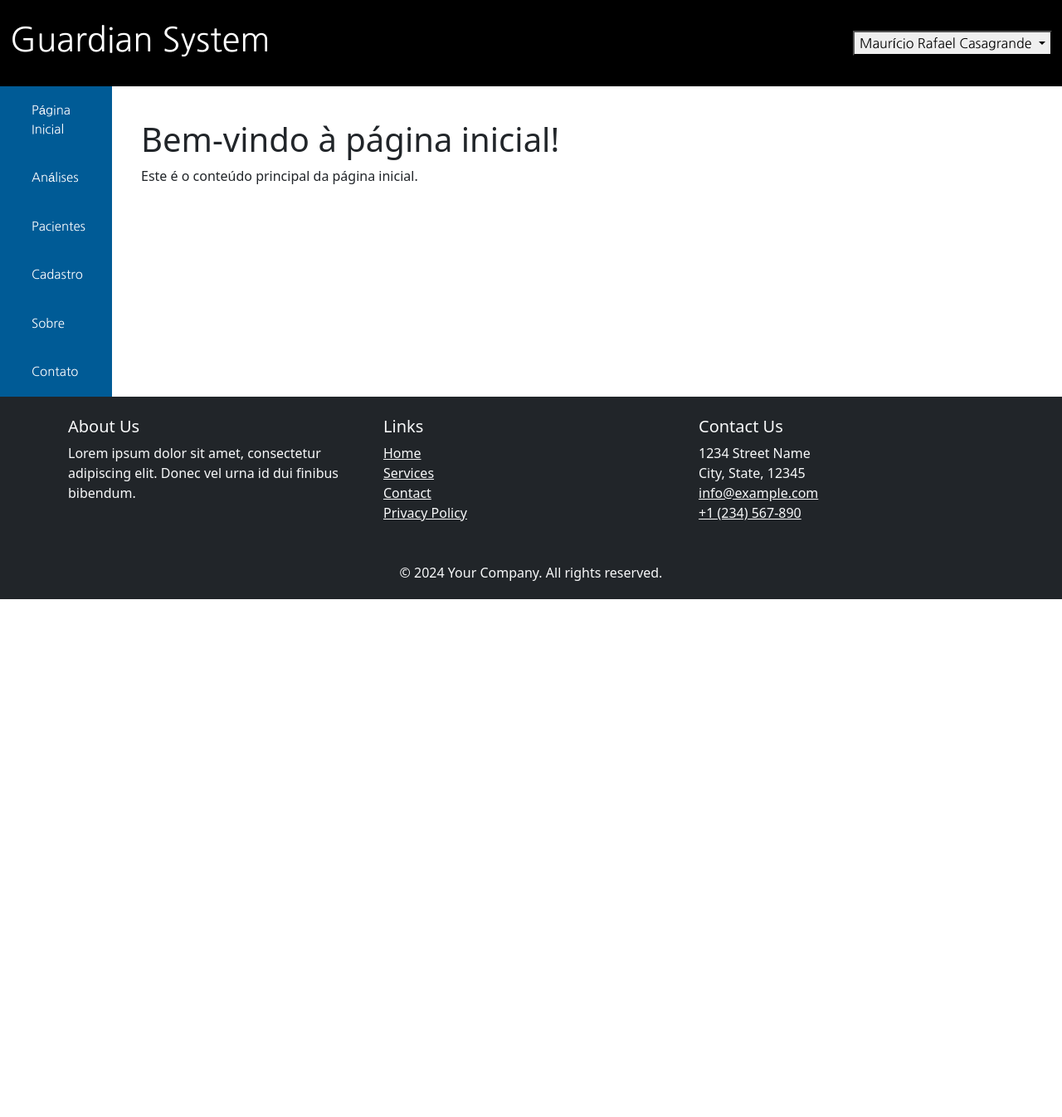
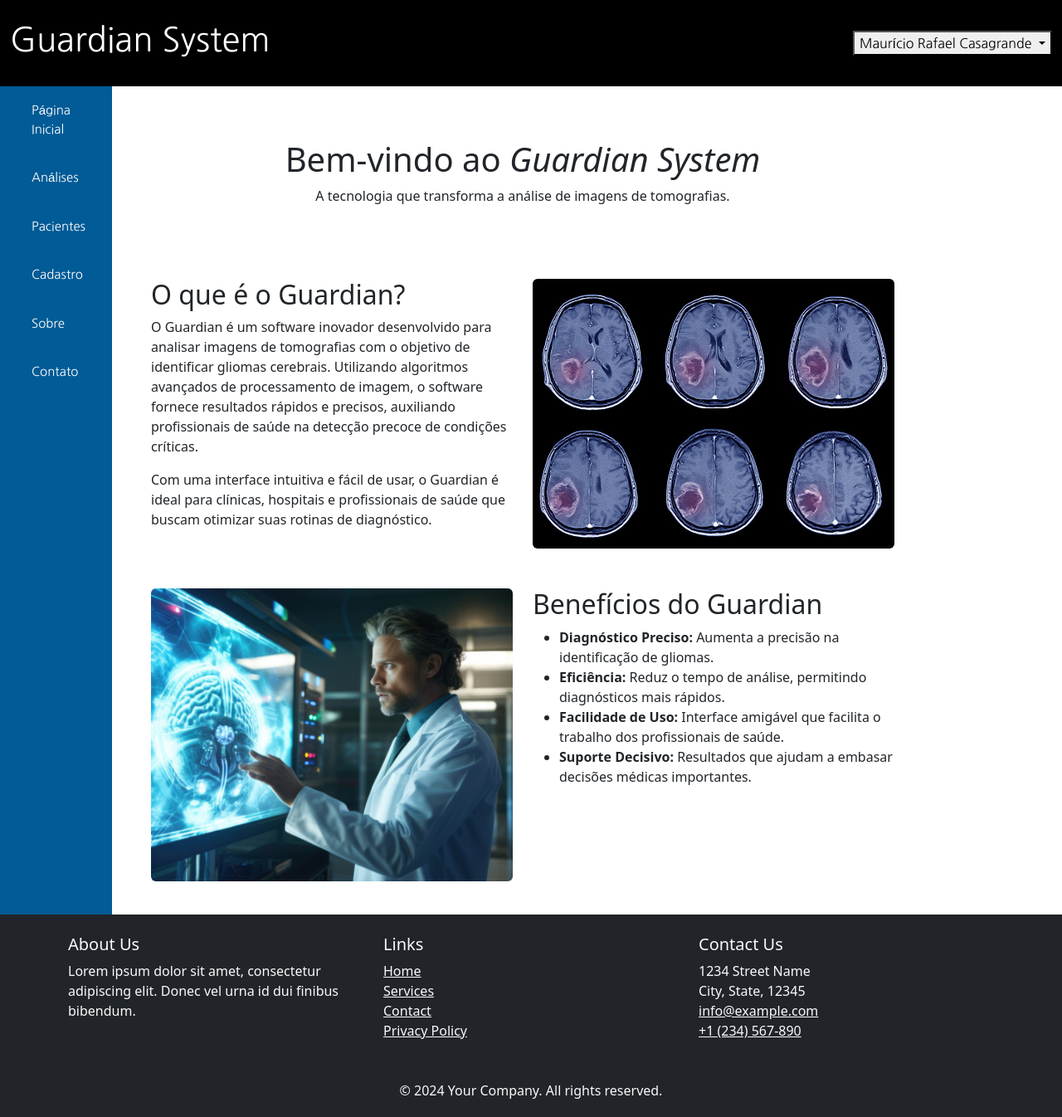
Before and after one commit to bighouse77/guardian-v2, a Django app: page / in a window 1280 px wide. Shown: the whole page at 83% size. Before the commit the page ends 722 px from the top, so only its background shows below. Run offline with Django 5.2, Linux system fonts and the light colour scheme; some libraries are stand-ins or nearby versions.

Commit message:
atualizacao da home

```diff
--- a/guardian/settings.py
+++ b/guardian/settings.py
@@ -115,7 +115,11 @@ USE_TZ = True
 # Static files (CSS, JavaScript, Images)
 # https://docs.djangoproject.com/en/5.1/howto/static-files/
 
-STATIC_URL = 'static/'
+STATIC_URL = '/static/'
+STATICFILES_DIRS = [
+    BASE_DIR / "guardian/static",  # Ou algo como BASE_DIR / "guardian/static"
+]
+
 
 # Default primary key field type
 # https://docs.djangoproject.com/en/5.1/ref/settings/#default-auto-field
--- a/guardian/templates/guardian/pages/about/about.html
+++ b/guardian/templates/guardian/pages/about/about.html
@@ -1,10 +1,8 @@
 {% extends 'global/base.html' %}
 
 {% block content %}
-<div class="container mt-5">
-    <h1>Sobre Nós</h1>
+<h3>Sobre Nós</h3>
     <p class="lead">Nossa empresa foi fundada em 2024 com a missão de fornecer soluções de alta qualidade para nossos clientes. Com anos de experiência e uma equipe dedicada, estamos prontos para enfrentar qualquer desafio.</p>
     <p>Desde o início, nosso foco tem sido criar valor para nossos clientes e parceiros. Acreditamos que a inovação, o compromisso com a qualidade e o atendimento ao cliente são as chaves para o sucesso.</p>
     <p>Nosso time é composto por profissionais altamente qualificados e comprometidos com a excelência. Trabalhamos em conjunto para garantir que nossos clientes recebam o melhor serviço possível.</p>
-</div>
 {% endblock %}
--- a/guardian/templates/guardian/pages/contact/contact.html
+++ b/guardian/templates/guardian/pages/contact/contact.html
@@ -1,8 +1,8 @@
 {% extends 'global/base.html' %}
 
 {% block content %}
-<div class="contact container mt-5">
-    <h1>Contato</h1>
+<h3>Contato</h3>
+<br>
     <p class="lead">Estamos aqui para ajudar. Entre em contato conosco usando as informações abaixo.</p>
 
     <div class="row">
@@ -36,5 +36,4 @@
         </div>
         <button type="submit" class="btn btn-primary">Enviar</button>
     </form>
-</div>
 {% endblock %}
--- a/guardian/templates/guardian/pages/glioma/glioma_analysis.html
+++ b/guardian/templates/guardian/pages/glioma/glioma_analysis.html
@@ -1,7 +1,7 @@
 {% extends 'global/base.html' %}
 
 {% block content %}
-<h2>Análise de Exame: {{ paciente.nome_completo }}</h2>
+<h4>Análise de Exame: {{ paciente.nome_completo }}</h4>
 <img src="{{ paciente.exame.url }}" alt="Exame de {{ paciente.nome_completo }}" />
 
 <form method="post">
--- a/guardian/templates/guardian/pages/home.html
+++ b/guardian/templates/guardian/pages/home.html
@@ -1,6 +1,43 @@
 {% extends 'global/base.html' %}
 
 {% block content %}
-<h1>Bem-vindo à página inicial!</h1>
-<p>Este é o conteúdo principal da página inicial.</p>
+{% load static %}
+<div class="container-fluid">
+    <header class="text-center py-4">
+        <h1>Bem-vindo ao <i>Guardian System</i></h1>
+        <p>A tecnologia que transforma a análise de imagens de tomografias.</p>
+    </header>
+
+    <section class="row mt-5">
+        <div class="col-md-6">
+            <h2>O que é o Guardian?</h2>
+            <p>
+                O Guardian é um software inovador desenvolvido para analisar imagens de tomografias com o objetivo de identificar gliomas cerebrais. Utilizando algoritmos avançados de processamento de imagem, o software fornece resultados rápidos e precisos, auxiliando profissionais de saúde na detecção precoce de condições críticas.
+            </p>
+            <p>
+                Com uma interface intuitiva e fácil de usar, o Guardian é ideal para clínicas, hospitais e profissionais de saúde que buscam otimizar suas rotinas de diagnóstico.
+            </p>
+        </div>
+        <div class="col-md-6">
+            <img src="{% static 'guardian/images/tumor_cerebral.jpg' %}" alt="Exemplo de Tomografia" class="img-fluid rounded">
+        </div>
+    </section>
+
+    <section class="row mt-5">
+        <div class="col-md-6">
+            <img src="{% static 'guardian/images/meds.jpg' %}" alt="Identificação de Gliomas" class="img-fluid rounded">
+        </div>
+        <div class="col-md-6">
+            <h2>Benefícios do Guardian</h2>
+            <ul>
+                <li><strong>Diagnóstico Preciso:</strong> Aumenta a precisão na identificação de gliomas.</li>
+                <li><strong>Eficiência:</strong> Reduz o tempo de análise, permitindo diagnósticos mais rápidos.</li>
+                <li><strong>Facilidade de Uso:</strong> Interface amigável que facilita o trabalho dos profissionais de saúde.</li>
+                <li><strong>Suporte Decisivo:</strong> Resultados que ajudam a embasar decisões médicas importantes.</li>
+            </ul>
+        </div>
+    </section>
+</div>
+
+<script src="https://cdn.jsdelivr.net/npm/bootstrap@5.3.0-alpha1/dist/js/bootstrap.bundle.min.js"></script>
 {% endblock %}
```
Also changed, not shown: guardian/static/guardian/images/meds.jpg (added), guardian/static/guardian/images/tumor_cerebral.jpg (added).
